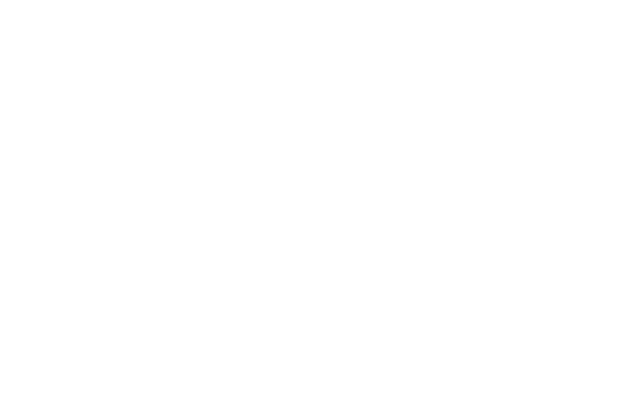
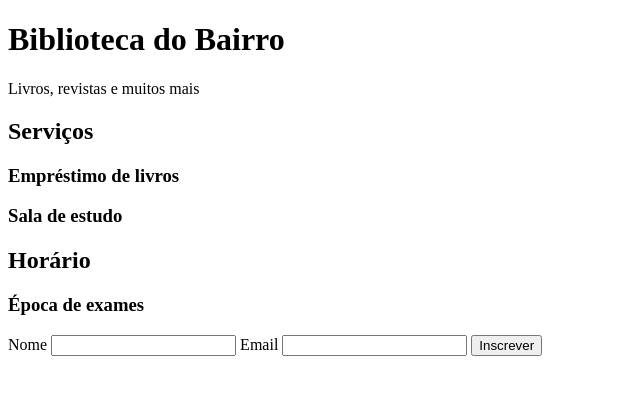
Before and after one commit to DinisRibeiro23/biblioteca-do-bairro, a plain HTML site: page index.html in a window 1280 px wide. Shown: the whole page, without its empty margins (0-640 px from the left). Drawn offline with Linux system fonts and the light colour scheme.

Commit message:
Nova versao

```diff
--- a/index.html
+++ b/index.html
@@ -3,9 +3,28 @@
 <head>
     <meta charset="UTF-8">
     <meta name="viewport" content="width=device-width, initial-scale=1.0">
-    <title>Document</title>
+    <title>Biblioteca do Bairro</title>
 </head>
 <body>
+    <h1>Biblioteca do Bairro </h1>
+    <p>Livros, revistas e muitos mais</p>
 
+
+    <h2>Serviços</h2>
+    <h3>Empréstimo de livros</h3>
+    <h3>Sala de estudo</h3>
+
+    <h2>Horário</h2>
+    <h3>Época de exames</h3>
+
+    <form action="/inscricao" method="post">
+  <label for="nome">Nome</label>
+  <input id="nome" name="nome" type="text">
+
+  <label for="email">Email</label>
+  <input id="email" name="email" type="email">
+
+  <button type="submit">Inscrever</button>
+</form>
 </body>
 </html>
```
